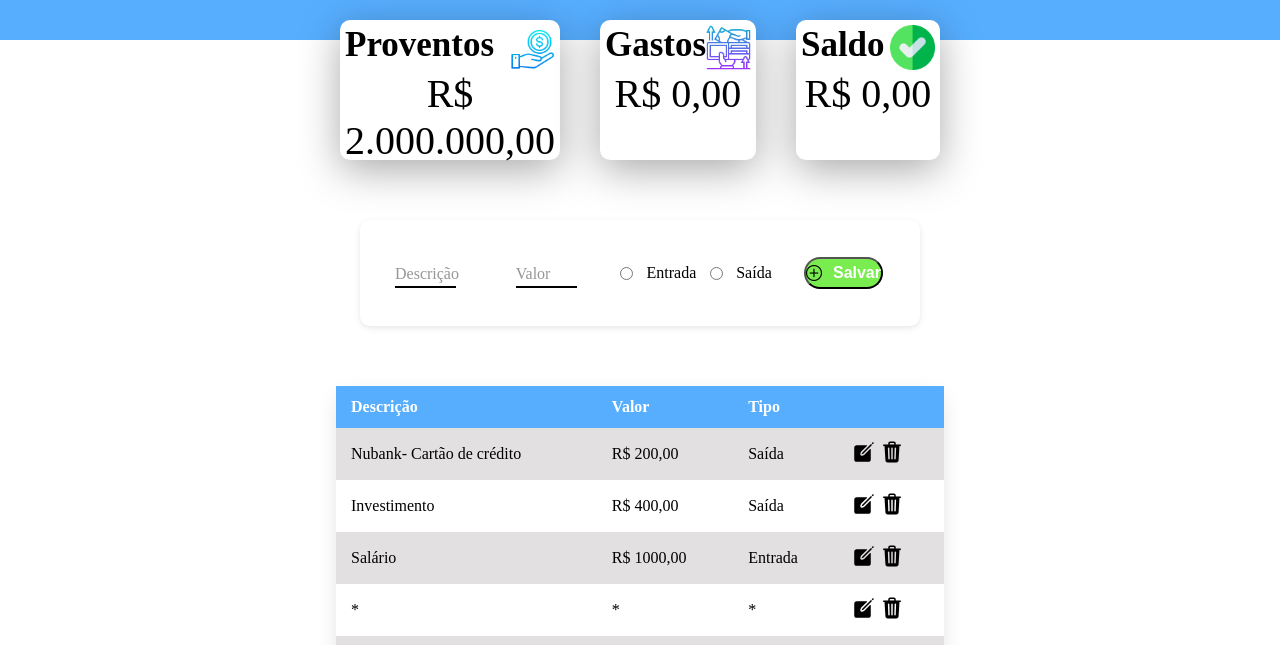
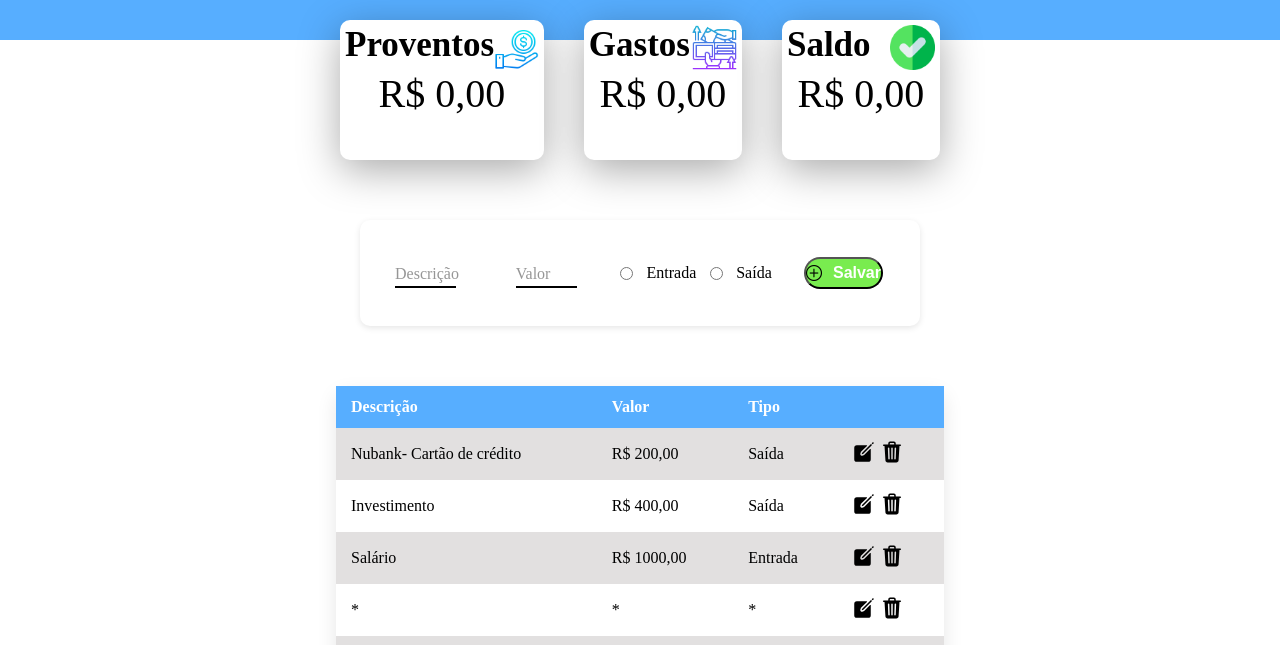
Before and after one commit to Guilherme027/Projeto-YAGO, a plain HTML site: page index.html in a window 1280 px wide. Shown: the part 140-785 px from the top of the page. Drawn offline with nearby package versions, Linux system fonts and the light colour scheme; a web font is replaced by a local one.

Commit message:
finança

```diff
--- a/index.html
+++ b/index.html
@@ -22,7 +22,7 @@
                     Proventos
                     <img src="icons/proventos.png" alt="" class="group-icons">
                 </h3>
-                <p>R$ 2.000.000,00</p>
+                <p>R$ 0,00</p>
             </div>
             <div class="blocks">
                 <h3 class="text">Gastos
```
